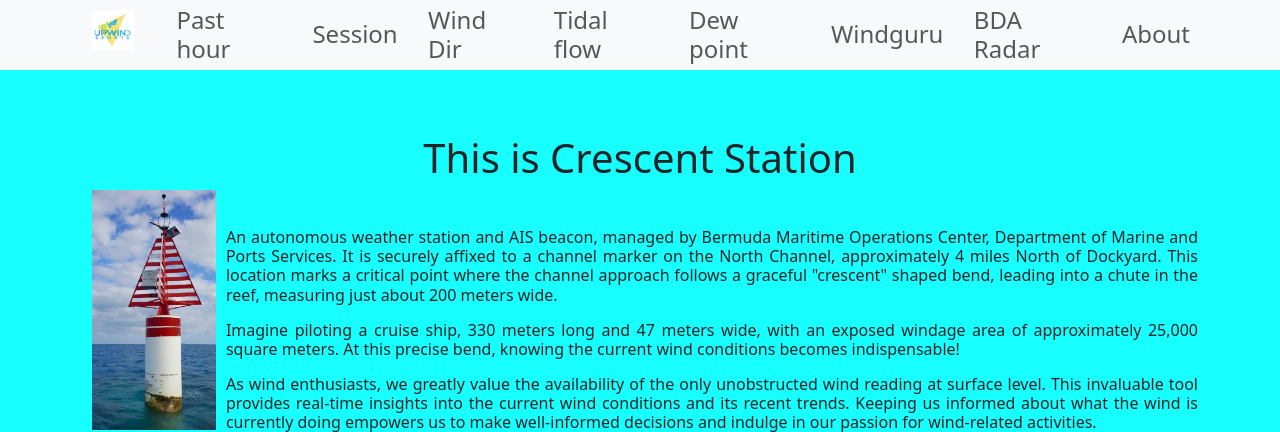
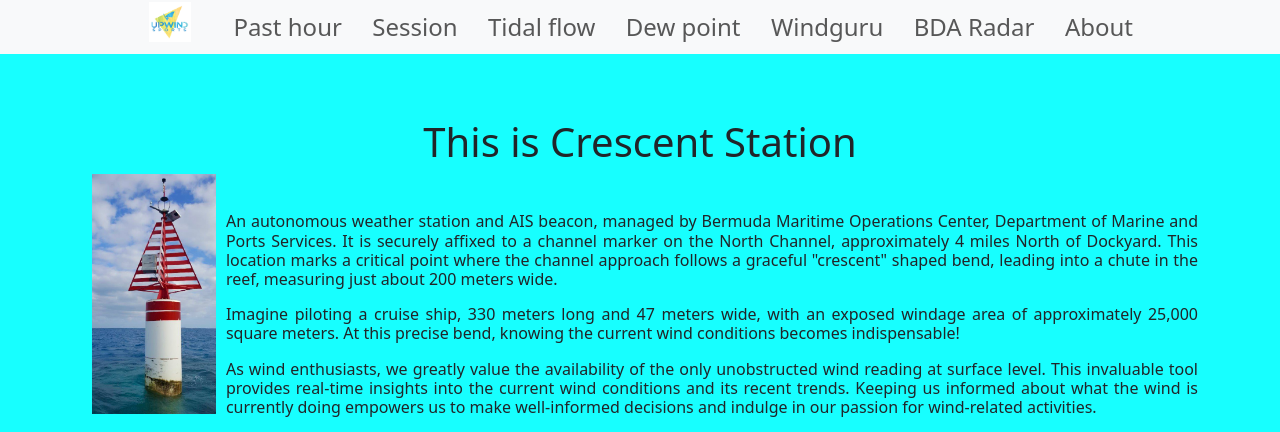
Before and after one commit to jayriihi/pearlapp, a Flask app: page /crescent in a window 1280 px wide. Shown: the top 432 px of the page. Run offline with Flask 2, Linux system fonts and the light colour scheme.

Commit message:
Removed wind dir from the main menu as it is on the home page now

```diff
--- a/app/templates/base.html
+++ b/app/templates/base.html
@@ -85,7 +85,6 @@
             <ul class="navbar-nav flex-column flex-lg-row align-items-center gap-lg-3">
               <li class="nav-item"><a class="nav-link" href="/">Past hour</a></li>
               <li class="nav-item"><a class="nav-link" href="/windput">Session</a></li>
-              <li class="nav-item"><a class="nav-link" href="/wind_dir_vert">Wind Dir</a></li>
               <li class="nav-item"><a class="nav-link" href="/tidal_flow">Tidal flow</a></li>
               <li class="nav-item"><a class="nav-link" href="/dewpointplus">Dew point</a></li>
               <li class="nav-item"><a class="nav-link" href="https://www.windguru.cz/971413" target="_blank" rel="noopener">Windguru</a></li>
```
